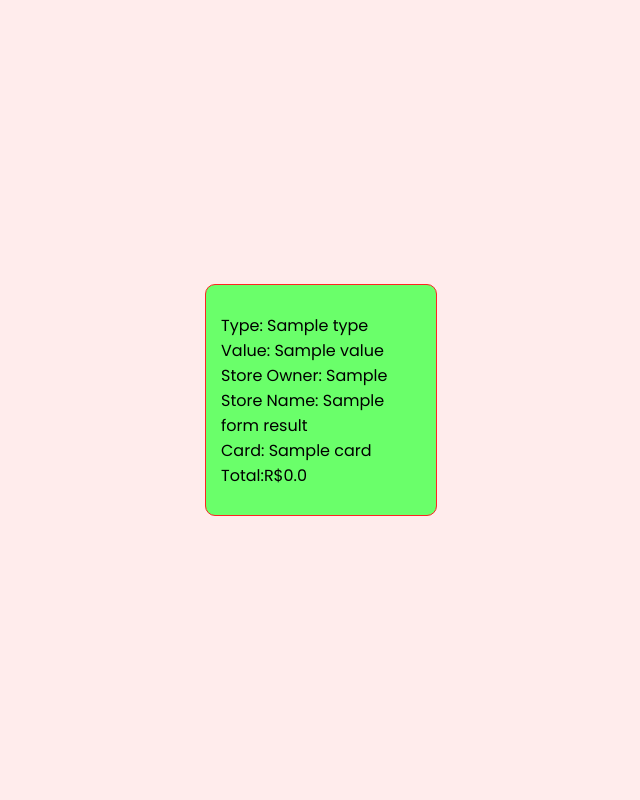
After one commit to zimwolfgang7k/desafio-backend, a Django app: template backend/form/templates/response.html in a window 1280 px wide. The commit adds this page. Shown: the whole page, without its empty margins (319-959 px from the left). Run offline with Django 4.2, Linux system fonts and the light colour scheme; the template is opened without the code that fills it: most values are stand-ins (such as "Sample title", 1, 10 or a date in 2020).

Commit message:
feat: rendering a transaction after submitting form

```diff
--- /dev/null
+++ b/backend/form/templates/response.html
@@ -0,0 +1,62 @@
+<!DOCTYPE html>
+<html lang="en">
+  <head>
+    <meta charset="UTF-8" />
+    <meta http-equiv="X-UA-Compatible" content="IE=edge" />
+    <meta name="viewport" content="width=device-width, initial-scale=1.0" />
+    <link rel="preconnect" href="https://fonts.googleapis.com" />
+    <link rel="preconnect" href="https://fonts.gstatic.com" crossorigin />
+    <link
+      href="https://fonts.googleapis.com/css2?family=Poppins:wght@400;600;700&display=swap"
+      rel="stylesheet"
+    />
+    <style>
+      body {
+        background-color: rgb(255, 236, 236);
+        font-family: "Poppins";
+        padding: 0;
+        margin: 0;
+        box-sizing: border-box;
+        height: 100vh;
+        width: 100vw;
+      }
+      .list {
+        width: 200px;
+        height: 200px;
+        background-color: rgb(106, 255, 106);
+        padding: 15px;
+        margin: 0;
+        display: flex;
+        flex-direction: column;
+        justify-content: center;
+        align-items: flex-start;
+        border: rgb(255, 35, 35) solid 1px;
+        border-radius: 10px;
+      }
+      li {
+        text-decoration: none;
+        list-style-type: none;
+      }
+      .container {
+        height: 100vh;
+        width: 100vw;
+        display: flex;
+        justify-content: center;
+        align-items: center;
+      }
+    </style>
+    <title>Response</title>
+  </head>
+  <body>
+    <div class="container">
+      <ul class="list">
+        <li id="type">Type: {{formResult.type}}</li>
+        <li id="value">Value: {{formResult.value}}</li>
+        <li id="store_owner">Store Owner: {{formResult.store_owner}}</li>
+        <li id="store_name">Store Name: {{formResult.store_name}}</li>
+        <li id="card">Card: {{formResult.card}}</li>
+        <li id="total">Total:R${{0.00}}</li>
+      </ul>
+    </div>
+  </body>
+</html>
```
Also changed, not shown: backend/form/templates/home.html (+76 -6 lines), backend/form/views.py (+8 -3 lines).
